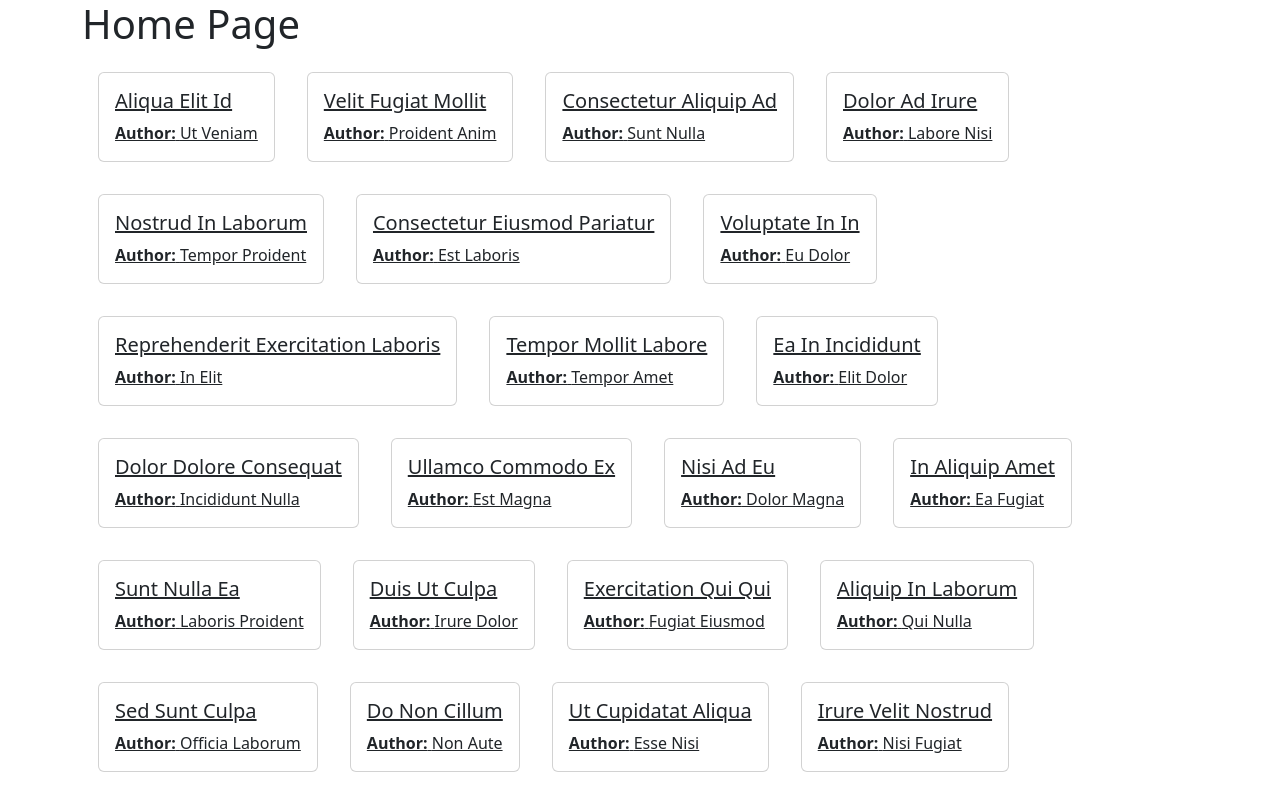
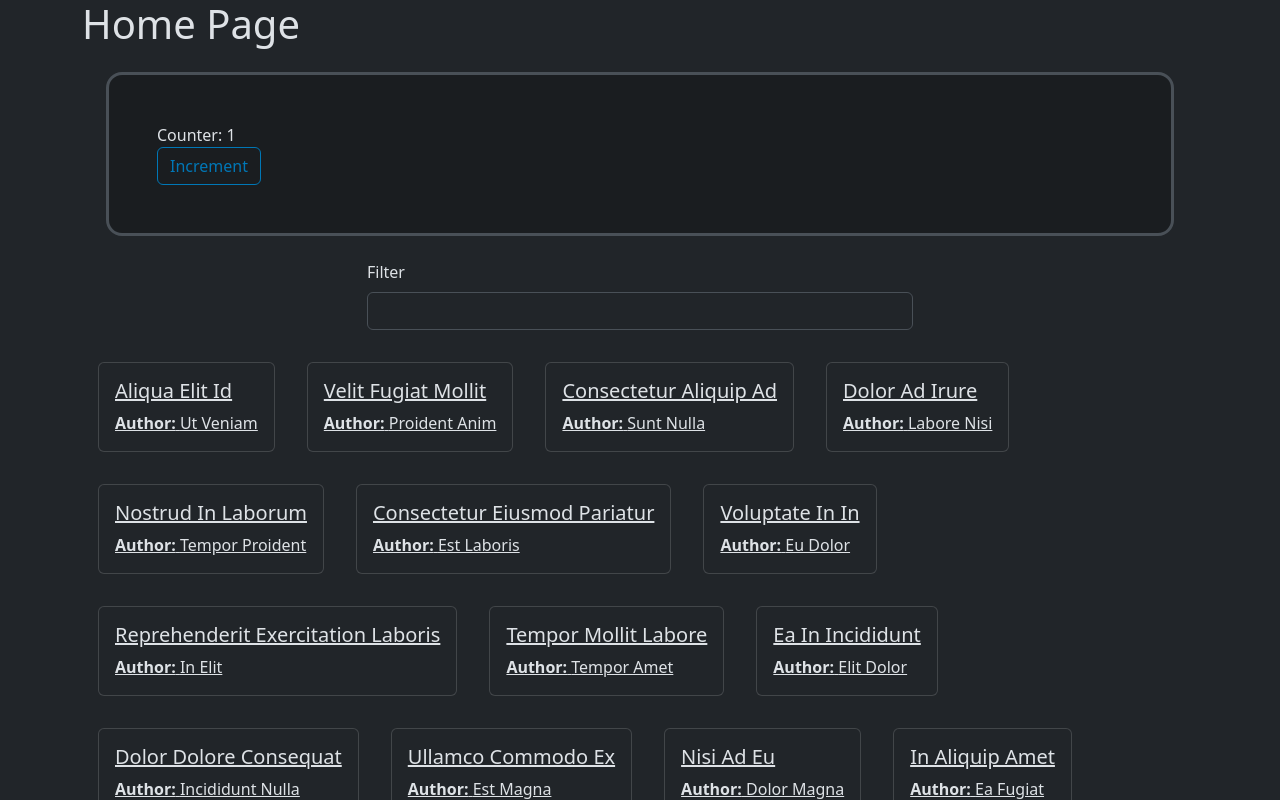
Before and after one commit to alexmickelson/fall-2023-advanced-frontend, a React (Create React App) app in the folder larger-project/: page / in a window 1280 px wide. Shown: the top 800 px of the page. Built offline with nearby package versions, Linux system fonts and the light colour scheme.

Commit message:
have example for usememo and maybe usecallback

```diff
--- a/larger-project/public/index.html
+++ b/larger-project/public/index.html
@@ -26,7 +26,7 @@
     -->
     <title>React App</title>
   </head>
-  <body>
+  <body data-bs-theme="dark">
     <noscript>You need to enable JavaScript to run this app.</noscript>
     <div id="root"></div>
     <!--
--- a/larger-project/src/App.tsx
+++ b/larger-project/src/App.tsx
@@ -1,7 +1,7 @@
 import React from "react";
 import { RouterProvider, createBrowserRouter } from "react-router-dom";
-import { Home } from "./pages/home/Home";
-import { BookDetailPage } from "./pages/bookDetail/BookDetailPage";
+import { Home } from "./features/home/Home";
+import { BookDetailPage } from "./features/bookDetail/BookDetailPage";
 
 export const App = () => {
   const router = createBrowserRouter([
--- /dev/null
+++ b/larger-project/src/context/bookContext.tsx
@@ -0,0 +1,32 @@
+import {
+  Dispatch,
+  FC,
+  ReactNode,
+  SetStateAction,
+  createContext,
+  useState,
+} from "react";
+import { Book } from "../models/books";
+
+export interface BookContextType {
+  books: Book[];
+  setBooks: Dispatch<SetStateAction<Book[]>>;
+}
+
+export const BookContext = createContext<BookContextType | null>(null);
+
+export const BookContextProvider: FC<{ children: ReactNode }> = ({
+  children,
+}) => {
+  const [books, setBooks] = useState<Book[]>([]);
+  const startingValue: BookContextType = {
+    books,
+    setBooks,
+  };
+
+  return (
+    <BookContext.Provider value={startingValue}>
+      {children}
+    </BookContext.Provider>
+  );
+};
--- a/larger-project/src/pages/bookDetail/BookDetailPage.tsx
+++ b/larger-project/src/features/bookDetail/BookDetailPage.tsx
@@ -1,14 +1,14 @@
-import React, { useEffect, useState } from "react";
+import React, { useContext, useEffect } from "react";
 import { useParams } from "react-router-dom";
-import { Book } from "../../models/books";
 import { getBooks } from "../../services/bookService";
+import { BookContext, BookContextType } from "../../context/bookContext";
 
 export const BookDetailPage = () => {
   const { bookId } = useParams();
-  const [books, setBooks] = useState<Book[]>([]);
+  const { books, setBooks } = useContext(BookContext) as BookContextType ;
 
   useEffect(() => {
-    getBooks().then((books) => setBooks(books));
+    getBooks().then((newBooks) => setBooks(newBooks));
   }, []);
 
   const selectedBook = books.find((b) => b.id === bookId);
--- /dev/null
+++ b/larger-project/src/features/home/FilterInput.tsx
@@ -0,0 +1,34 @@
+import React, { FC, useState } from "react";
+
+export interface FitlerValueControl {
+  filterValue: string,
+  setFilterValue: (newvalue: string) => void
+}
+
+export const useFilterInput = (): FitlerValueControl => {
+  const [filterValue, setFilterValue] = useState("");
+  return {
+    filterValue,
+    setFilterValue,
+  };
+};
+
+export const FilterInput: FC<{ control: FitlerValueControl }> = ({control}) => {
+  const label = "filterInput";
+  return (
+    <div>
+      <div className="mb-3">
+        <label htmlFor={label} className="form-label">
+          Filter
+        </label>
+        <input
+          type="email"
+          className="form-control"
+          id={label}
+          value={control.filterValue}
+          onChange={e => control.setFilterValue(e.target.value)}
+        />
+      </div>
+    </div>
+  );
+};
--- /dev/null
+++ b/larger-project/src/features/home/Home.tsx
@@ -0,0 +1,57 @@
+import React, { useContext, useEffect, useState } from "react";
+import { getBooks } from "../../services/bookService";
+import { Link } from "react-router-dom";
+import { BookContext, BookContextType } from "../../context/bookContext";
+import { FilterInput, useFilterInput } from "./FilterInput";
+
+export const Home = () => {
+  const [counter, setCounter] = useState(1);
+  const { books, setBooks } = useContext(BookContext) as BookContextType;
+  const filterControl = useFilterInput();
+
+  useEffect(() => {
+    getBooks().then((newBooks) => setBooks(newBooks));
+  }, []);
+
+  const filteredBooks = books.filter((b) => {
+    console.log("string comparison");
+    return b.title
+      .toLocaleLowerCase()
+      .includes(filterControl.filterValue.toLocaleLowerCase());
+  });
+
+  return (
+    <div className="container">
+      <h1>Home Page</h1>
+      <div className="bg-dark-subtle m-4 p-5 border border-3 rounded-4">
+        Counter: {counter}
+        <br />
+        <button
+          className="btn btn-outline-secondary"
+          onClick={() => setCounter((c) => c + 1)}
+        >
+          Increment
+        </button>
+      </div>
+
+      <div className="row justify-content-center">
+        <div className="col-md-6">
+          <FilterInput control={filterControl} />
+        </div>
+      </div>
+
+      <div className="d-flex flex-wrap">
+        {filteredBooks.map((b) => (
+          <Link key={b.id} className="card m-3" to={`/book/${b.id}`}>
+            <div className="card-body">
+              <h5 className="card-title">{b.title}</h5>
+              <p className="card-text">
+                <strong>Author:</strong> {b.author}
+              </p>
+            </div>
+          </Link>
+        ))}
+      </div>
+    </div>
+  );
+};
--- a/larger-project/src/index.tsx
+++ b/larger-project/src/index.tsx
@@ -1,14 +1,17 @@
-import React from 'react';
-import ReactDOM from 'react-dom/client';
+import React from "react";
+import ReactDOM from "react-dom/client";
 import "bootstrap";
 import "./assets/custom.scss";
-import { App } from './App';
+import { App } from "./App";
+import { BookContextProvider } from "./context/bookContext";
 
 const root = ReactDOM.createRoot(
-  document.getElementById('root') as HTMLElement
+  document.getElementById("root") as HTMLElement
 );
 root.render(
   <React.StrictMode>
-    <App />
+    <BookContextProvider>
+      <App />
+    </BookContextProvider>
   </React.StrictMode>
 );
--- a/larger-project/src/pages/home/Home.tsx
+++ /dev/null
@@ -1,29 +0,0 @@
-import React, { useEffect, useState } from "react";
-import { Book } from "../../models/books";
-import { getBooks } from "../../services/bookService";
-import { Link } from "react-router-dom";
-
-export const Home = () => {
-  const [books, setBooks] = useState<Book[]>([]);
-
-  useEffect(() => {
-    getBooks().then((books) => setBooks(books));
-  }, []);
-  return (
-    <div className="container">
-      <h1>Home Page</h1>
-      <div className="d-flex flex-wrap">
-        {books.map((b) => (
-          <Link key={b.id} className="card m-3" to={`/book/${b.id}`}>
-            <div className="card-body">
-              <h5 className="card-title">{b.title}</h5>
-              <p className="card-text">
-                <strong>Author:</strong> {b.author}
-              </p>
-            </div>
-          </Link>
-        ))}
-      </div>
-    </div>
-  );
-};
```
